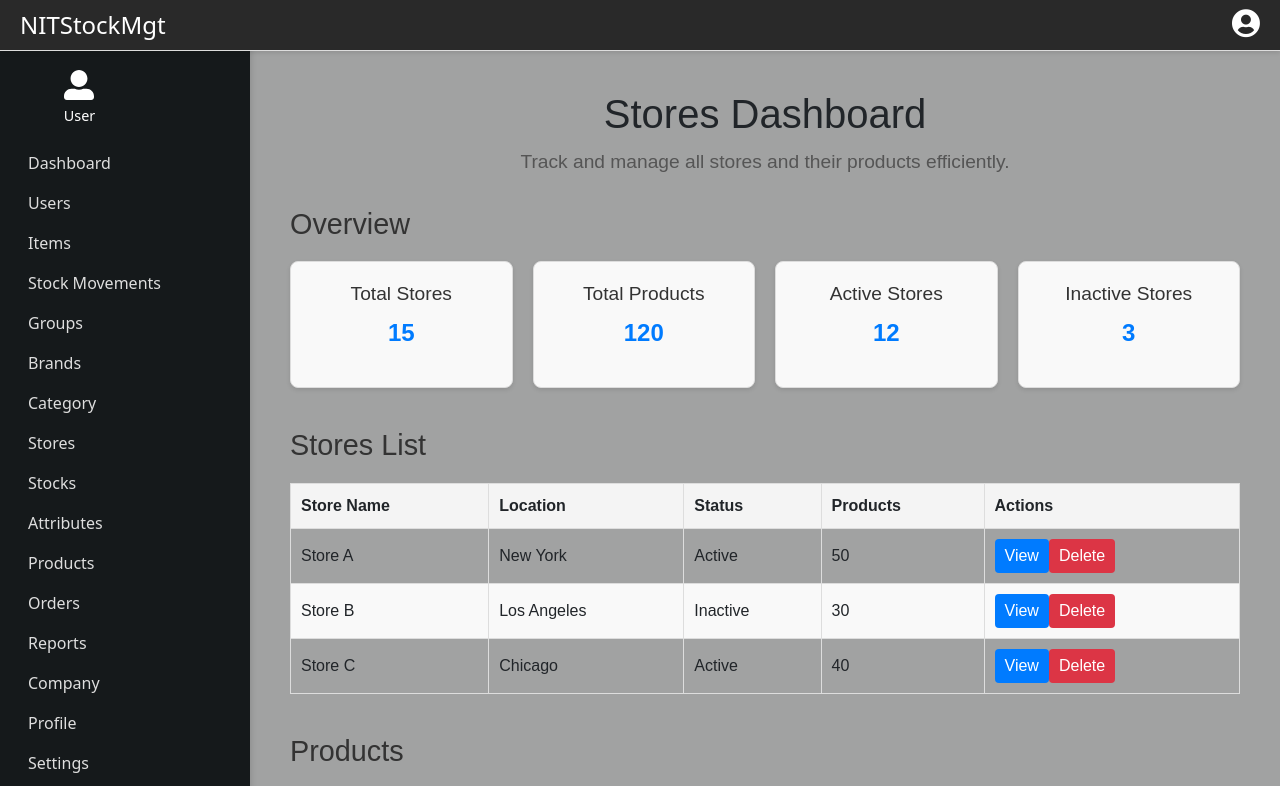
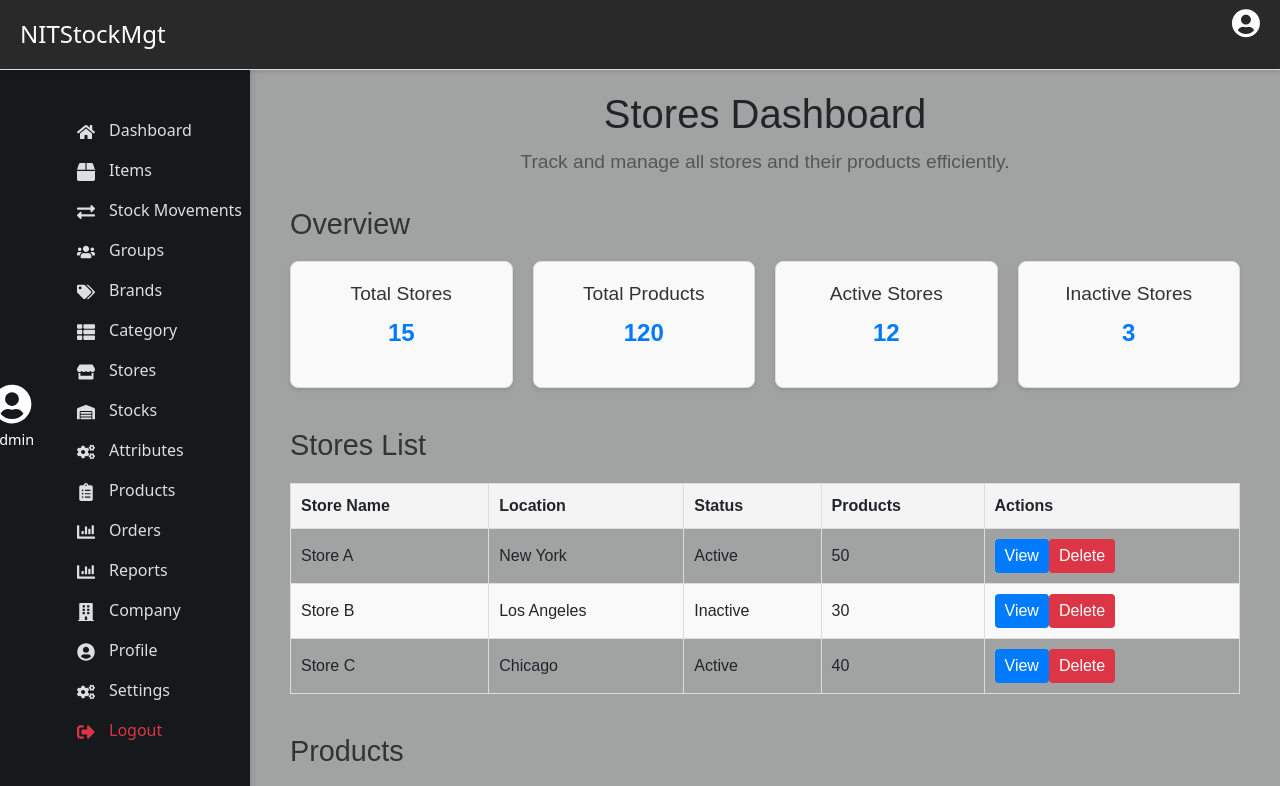
Before and after one commit to icechidi/NITStockMgtMain_v1.0, a React (Create React App) app in the folder client/: page /stores in a window 1280 px wide. Shown: the top 786 px of the page. Built offline with nearby package versions, Linux system fonts and the light colour scheme.

Commit message:
Setting up all pages to standard setup

```diff
--- a/client/src/App.js
+++ b/client/src/App.js
@@ -6,7 +6,7 @@ import Navbar from './components/Navbar/Navbar';
 import Login from './components/Login/Login';
 
 import Dashboard from './components/Layout/Dashboard';
-import Users from './components/Users/Users';
+
 import Groups from './components/Groups/Groups';
 import Brands from './components/Brands/Brands';
 import Category from './components/Category/Category';
@@ -40,7 +40,7 @@ function App() {
           <Route path="/" element={<Login />} />
           <Route path="/" element={<Dashboard />} />
           <Route path="/dashboard" element={<Dashboard />} />
-          <Route path="/users" element={<Users />} />
+
           <Route path="/groups" element={<Groups />} />
           <Route path="/brands" element={<Brands />} />
           <Route path="/category" element={<Category />} />
--- a/client/src/components/Navbar/Navbar.css
+++ b/client/src/components/Navbar/Navbar.css
@@ -5,12 +5,26 @@
     top: 0;
     left: 0;
     background-color: #15191b; /* Light background */
+    height: 100vh;
+    padding: 20px;
     padding: 60px 0px 0px 20px;
     box-shadow: 2px 0 5px rgba(0, 0, 0, 0.1);
     overflow-y: hidden; /* Hide scrollbar by default */
     transition: overflow-y 0.3s ease; /* Smooth transition for scrollbar visibility */
   }
 
+
+
+.user-icon {
+  text-align: center;
+  margin-bottom: 20px;
+}
+
+.user-name {
+  font-size: 14px;
+  margin-top: 5px;
+  color: #ffffff;
+}
 
   .navbar:hover {
     overflow-y: auto; /* Show scrollbar on hover */
@@ -76,6 +90,8 @@
   }
 
   .nav-link {
+    display: flex;
+    align-items: center;
     text-decoration: none;
     color: #dedede;
     font-size: 1rem;
@@ -97,3 +113,9 @@
   .nav-link.text-danger:hover {
     background-color: #f8d7da;
   }
+
+
+.nav-icon {
+  margin-right: 10px;
+  font-size: 18px;
+}
--- a/client/src/components/Navbar/Navbar.js
+++ b/client/src/components/Navbar/Navbar.js
@@ -1,44 +1,97 @@
 import React from 'react';
 import { Link } from 'react-router-dom';
 import './Navbar.css'; // Add a custom CSS file for styling
-//import { FaUserCircle } from 'react-icons/fa'; // Example user login icon
-import { FaUserAlt } from 'react-icons/fa'; // Import a better user icon
+import { FaHome, FaBox, FaExchangeAlt, FaUsers, FaTags, FaThList, FaStore, FaWarehouse, FaCogs, FaClipboardList, FaChartBar, FaBuilding, FaUserCircle, FaSignOutAlt } from 'react-icons/fa'; // Import icons
 
 function Navbar() {
   return (
     <div className="navbar">
-
+      <div className="user-icon">
+        <FaUserCircle size={40} color="#ffffff" /> {/* User icon */}
+        <p className="user-name">Admin</p> {/* Optional user label */}
+      </div>
 
       <ul className="nav flex-column">
-      {/* <div className="user-icon" style={{ textAlign: 'center', marginBottom: '10px' }}>
-        <FaUserCircle size={40} />
-        <p style={{ fontSize: '12px', marginTop: '5px' }}>Admin</p>
-      </div> */}
-
-      <div className="user-icon">
-        <FaUserAlt size={30} color="#ffffff" /> {/* Better user icon */}
-        <p className="user-name">User</p> {/* Optional user label */}
-      </div>
-
-        <li className="nav-item"><Link className="nav-link" to="/dashboard">Dashboard</Link></li>
-        <li className="nav-item"><Link className="nav-link" to="/dashboard">Users</Link></li>
-        <li className="nav-item"><Link className="nav-link" to="/items">Items</Link></li>
         <li className="nav-item">
-          <Link className="nav-link" to="/stock-movements">Stock Movements</Link></li>
-
-        <li className="nav-item"><Link className="nav-link" to="/groups">Groups</Link></li>
-        <li className="nav-item"><Link className="nav-link" to="/brands">Brands</Link></li>
-        <li className="nav-item"><Link className="nav-link" to="/category">Category</Link></li>
-        <li className="nav-item"><Link className="nav-link" to="/stores">Stores</Link></li>
-        <li className="nav-item"><Link className="nav-link" to="/stocks">Stocks</Link></li>
-        <li className="nav-item"><Link className="nav-link" to="/attributes">Attributes</Link></li>
-        <li className="nav-item"><Link className="nav-link" to="/products">Products</Link></li>
-        <li className="nav-item"><Link className="nav-link" to="/orders">Orders</Link></li>
-        <li className="nav-item"><Link className="nav-link" to="/reports">Reports</Link></li>
-        <li className="nav-item"><Link className="nav-link" to="/company">Company</Link></li>
-        <li className="nav-item"><Link className="nav-link" to="/profile">Profile</Link></li>
-        <li className="nav-item"><Link className="nav-link" to="/settings">Settings</Link></li>
-        <li className="nav-item"><Link className="nav-link text-danger" to="/logout">Logout</Link></li>
+          <Link className="nav-link" to="/dashboard">
+            <FaHome className="nav-icon" /> Dashboard
+          </Link>
+        </li>
+        <li className="nav-item">
+          <Link className="nav-link" to="/items">
+            <FaBox className="nav-icon" /> Items
+          </Link>
+        </li>
+        <li className="nav-item">
+          <Link className="nav-link" to="/stock-movements">
+            <FaExchangeAlt className="nav-icon" /> Stock Movements
+          </Link>
+        </li>
+        <li className="nav-item">
+          <Link className="nav-link" to="/groups">
+            <FaUsers className="nav-icon" /> Groups
+          </Link>
+        </li>
+        <li className="nav-item">
+          <Link className="nav-link" to="/brands">
+            <FaTags className="nav-icon" /> Brands
+          </Link>
+        </li>
+        <li className="nav-item">
+          <Link className="nav-link" to="/category">
+            <FaThList className="nav-icon" /> Category
+          </Link>
+        </li>
+        <li className="nav-item">
+          <Link className="nav-link" to="/stores">
+            <FaStore className="nav-icon" /> Stores
+          </Link>
+        </li>
+        <li className="nav-item">
+          <Link className="nav-link" to="/stocks">
+            <FaWarehouse className="nav-icon" /> Stocks
+          </Link>
+        </li>
+        <li className="nav-item">
+          <Link className="nav-link" to="/attributes">
+            <FaCogs className="nav-icon" /> Attributes
+          </Link>
+        </li>
+        <li className="nav-item">
+          <Link className="nav-link" to="/products">
+            <FaClipboardList className="nav-icon" /> Products
+          </Link>
+        </li>
+        <li className="nav-item">
+          <Link className="nav-link" to="/orders">
+            <FaChartBar className="nav-icon" /> Orders
+          </Link>
+        </li>
+        <li className="nav-item">
+          <Link className="nav-link" to="/reports">
+            <FaChartBar className="nav-icon" /> Reports
+          </Link>
+        </li>
+        <li className="nav-item">
+          <Link className="nav-link" to="/company">
+            <FaBuilding className="nav-icon" /> Company
+          </Link>
+        </li>
+        <li className="nav-item">
+          <Link className="nav-link" to="/profile">
+            <FaUserCircle className="nav-icon" /> Profile
+          </Link>
+        </li>
+        <li className="nav-item">
+          <Link className="nav-link" to="/settings">
+            <FaCogs className="nav-icon" /> Settings
+          </Link>
+        </li>
+        <li className="nav-item">
+          <Link className="nav-link text-danger" to="/logout">
+            <FaSignOutAlt className="nav-icon" /> Logout
+          </Link>
+        </li>
       </ul>
     </div>
   );
--- a/client/src/components/Users/Users.js
+++ /dev/null
@@ -1,7 +0,0 @@
-import React from 'react';
-
-function Users() {
-  return <h1>Users Page</h1>;
-}
-
-export default Users;
```
